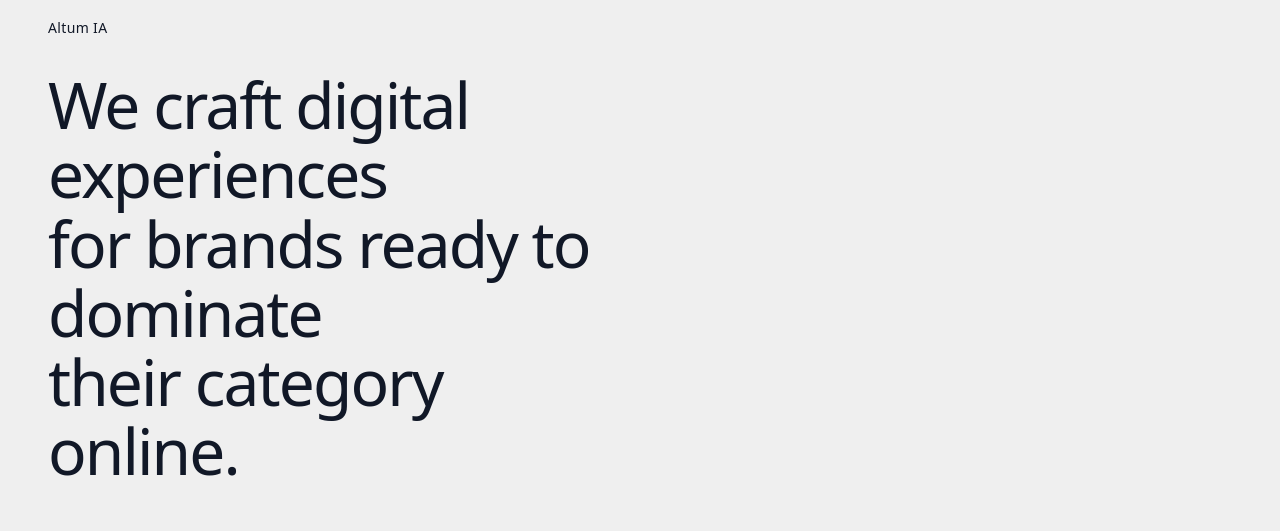
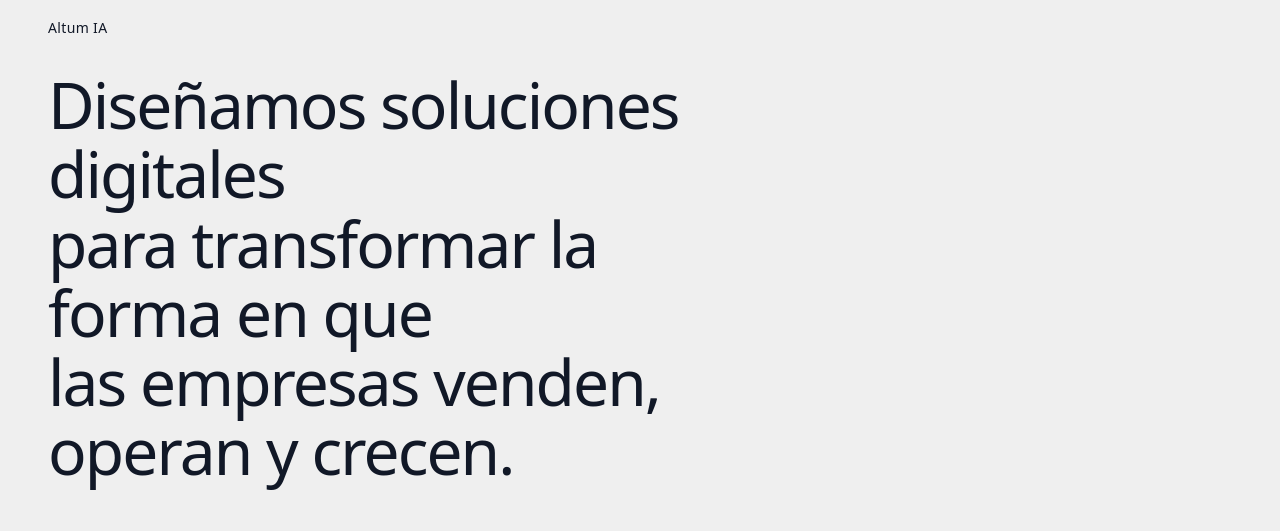
Before and after one commit to luapicone/Portfolio-AltumIA, a React (Vite) app: page / in a window 1280 px wide. Shown: the part 139-670 px from the top of the page. Built offline with nearby package versions, Linux system fonts and the light colour scheme.

Commit message:
Update Axion hero copy

```diff
--- a/src/App.tsx
+++ b/src/App.tsx
@@ -282,14 +282,14 @@ function App() {
             <p className="mb-5 text-[13px] tracking-wide text-gray-900 sm:mb-8 sm:text-[14px]">
               Altum IA
             </p>
-            <h1 className="max-w-[14ch] text-[clamp(1.75rem,7vw,4.2rem)] font-medium leading-[1.08] tracking-[-0.03em] text-gray-900 sm:max-w-[15ch] sm:text-[clamp(2.5rem,5vw,4.2rem)]">
-              We craft digital experiences
+            <h1 className="max-w-[16ch] text-[clamp(1.75rem,7vw,4.2rem)] font-medium leading-[1.08] tracking-[-0.03em] text-gray-900 sm:max-w-[18ch] sm:text-[clamp(2.5rem,5vw,4.2rem)]">
+              Diseñamos soluciones digitales
               <br className="hidden sm:block" />
               <span className="sm:hidden"> </span>
-              for brands ready to dominate
+              para transformar la forma en que
               <br className="hidden sm:block" />
               <span className="sm:hidden"> </span>
-              their category online.
+              las empresas venden, operan y crecen.
             </h1>
 
             <div className="mt-8 flex flex-col gap-4 sm:mt-12 sm:flex-row sm:items-center sm:gap-5">
```
